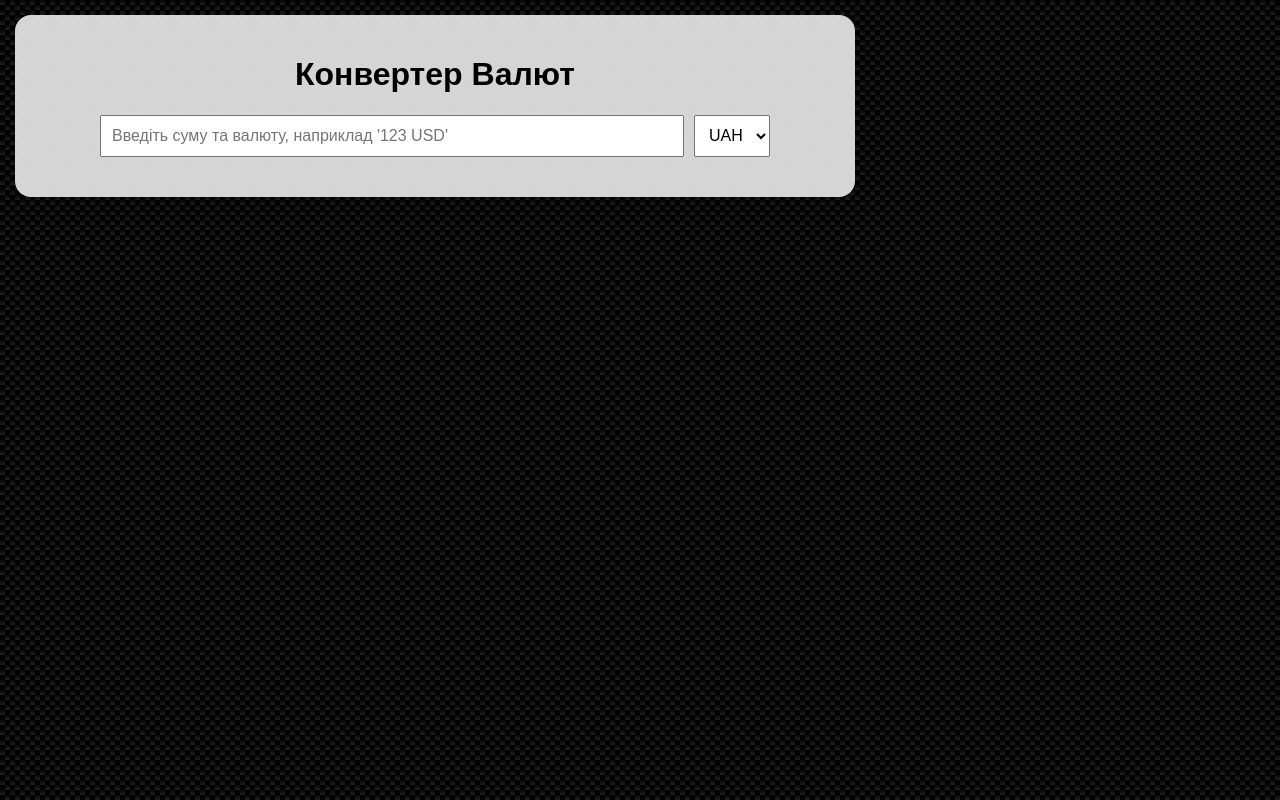
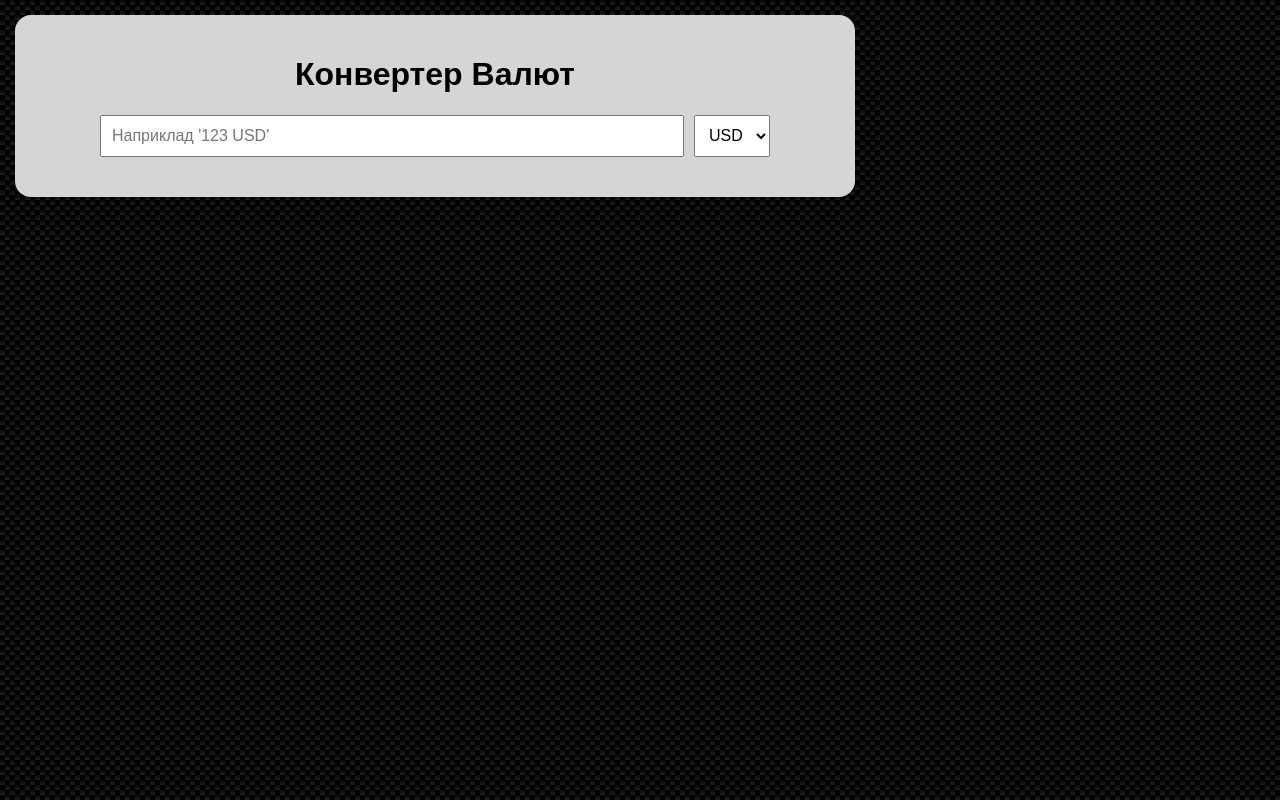
Before and after one commit to leon61ukr/CC-CurrencyConverter, a plain HTML site: page index.html in a window 1280 px wide. Drawn offline with nearby package versions, Linux system fonts and the light colour scheme.

Commit message:
1.1
placeholder fix for small devices

```diff
--- a/index.html
+++ b/index.html
@@ -11,9 +11,8 @@
     <div class="container">
         <h1>Конвертер Валют</h1>
         <div class="input-section">
-            <input type="text" id="currencyInput" placeholder="Введіть суму та валюту, наприклад '123 USD'">
+            <input type="text" id="currencyInput" placeholder="Наприклад '123 USD'">
             <select id="currencyDropdown">
-                <option value="UAH">UAH</option>
                 <option value="USD">USD</option>
                 <option value="EUR">EUR</option>
                 <option value="PLN">PLN</option>
@@ -24,6 +23,7 @@
                 <option value="TRY">TRY</option>
                 <option value="ILS">ILS</option>
                 <option value="BTC">BTC</option>
+				<option value="UAH">UAH</option>
             </select>
         </div>
         <div class="results" style="display:none;">
```
